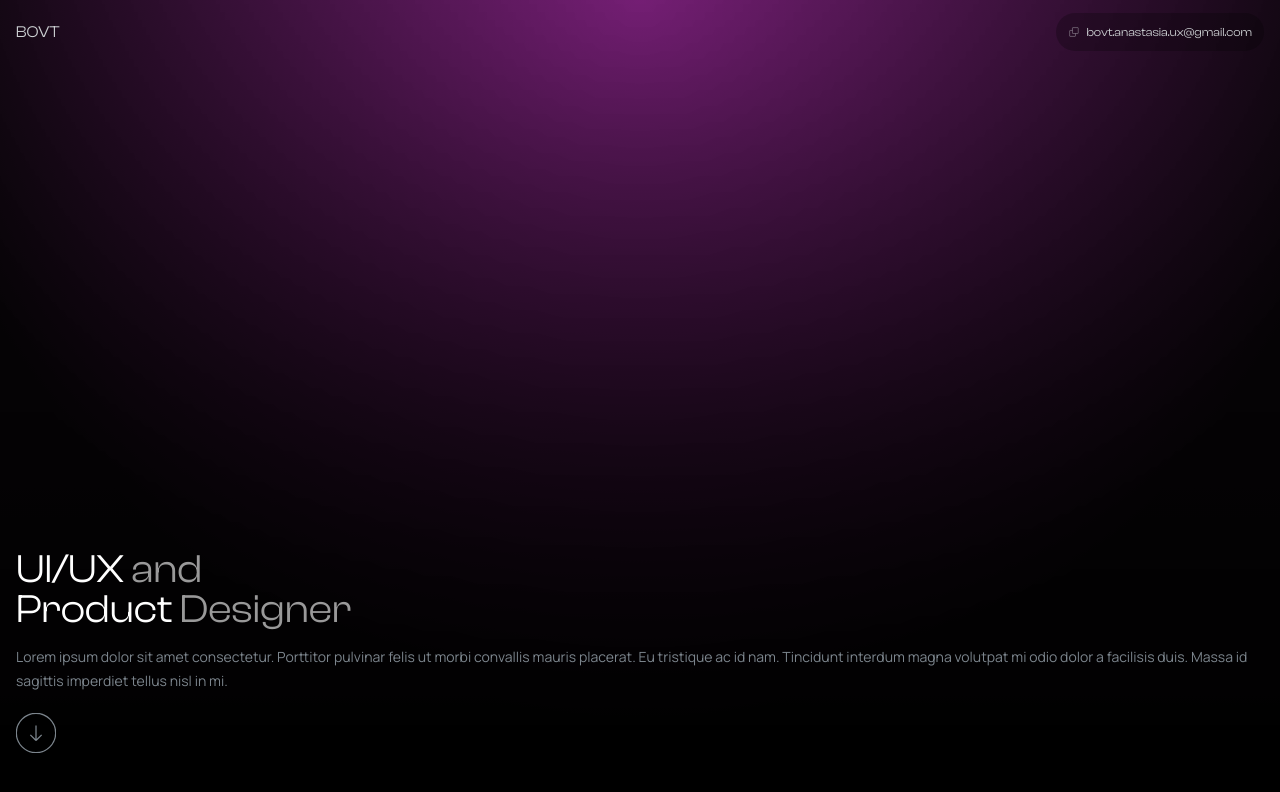
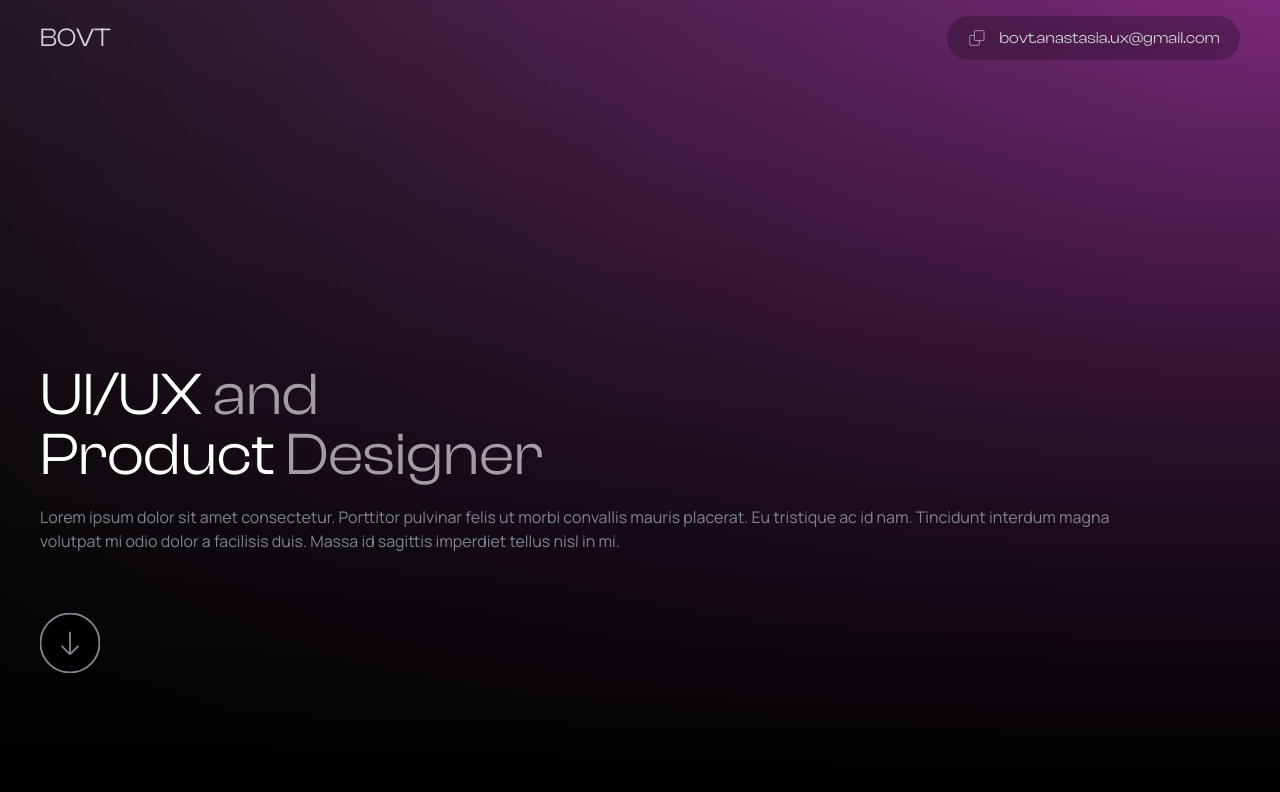
Before and after one commit to IgBovt/Portfolio, a React (Vite) app: page / in a window 1280 px wide. Shown: the top 792 px of the page. Built offline with nearby package versions, Linux system fonts and the light colour scheme.

Commit message:
add welcome tablet

```diff
--- a/src/components/Welcome/Welcome.jsx
+++ b/src/components/Welcome/Welcome.jsx
@@ -7,7 +7,7 @@ export default function Welcome() {
       <div className={css.header}>
         <p className={css.auteur}>BOVT</p>
         <div className={css.mailContainer}>
-          <Icon className={css.iconCopy} width="12" height="12" id="copy" />
+          <Icon className={css.iconCopy} id="copy" />
           <p className={css.mail}>bovt.anastasia.ux@gmail.com</p>
         </div>
       </div>
@@ -22,7 +22,7 @@ export default function Welcome() {
           interdum magna volutpat mi odio dolor a facilisis duis. Massa id
           sagittis imperdiet tellus nisl in mi.
         </p>
-        <Icon className={css.iconArrow} width="40" height="40" id="down" />
+        <Icon className={css.iconArrow} id="down" />
       </div>
     </section>
   );
--- a/src/components/Welcome/Welcome.module.css
+++ b/src/components/Welcome/Welcome.module.css
@@ -65,8 +65,60 @@
 }
 .iconArrow {
   stroke: var(--secondary);
+  width: 40px;
+  height: 40px;
 }
 .iconCopy {
   stroke: var(--main-text);
   fill: transparent;
+  width: 12px;
+  height: 12px;
 }
+@media (min-width: 768px) {
+  .container {
+    background:
+      radial-gradient(
+        circle at top right,
+        rgba(128, 0, 128, 0.8) 0%,
+        rgba(0, 0, 0, 0.9) 100%
+      ),
+      linear-gradient(to bottom, rgba(0, 0, 0, 0.2) 0%, rgba(0, 0, 0, 1) 100%);
+  }
+
+  .header {
+    height: 76px;
+    margin: 0 40px;
+  }
+  .auteur {
+    font-size: 26px;
+  }
+  .mail {
+    font-size: 16px;
+  }
+  .mailContainer {
+    padding: 10px 20px;
+    gap: 12px;
+  }
+  .textContainer {
+    margin: 0px 124px 120px 40px;
+  }
+
+  .title {
+    font-size: 60px;
+    margin-bottom: 20px;
+  }
+  .text {
+    font-size: 16px;
+    margin-bottom: 60px;
+  }
+  .iconArrow {
+    width: 60px;
+    height: 60px;
+  }
+  .iconCopy {
+    stroke: var(--main-text);
+    fill: transparent;
+    width: 20px;
+    height: 20px;
+  }
+}
--- a/src/shared/Icon/Icon.jsx
+++ b/src/shared/Icon/Icon.jsx
@@ -1,6 +1,6 @@
-export default function Icon({ className, width, height, id }) {
+export default function Icon({ className, id }) {
   return (
-    <svg className={className} width={width} height={height}>
+    <svg className={className}>
       <use href={`/sprite.svg#${id}`} />
     </svg>
   );
```
